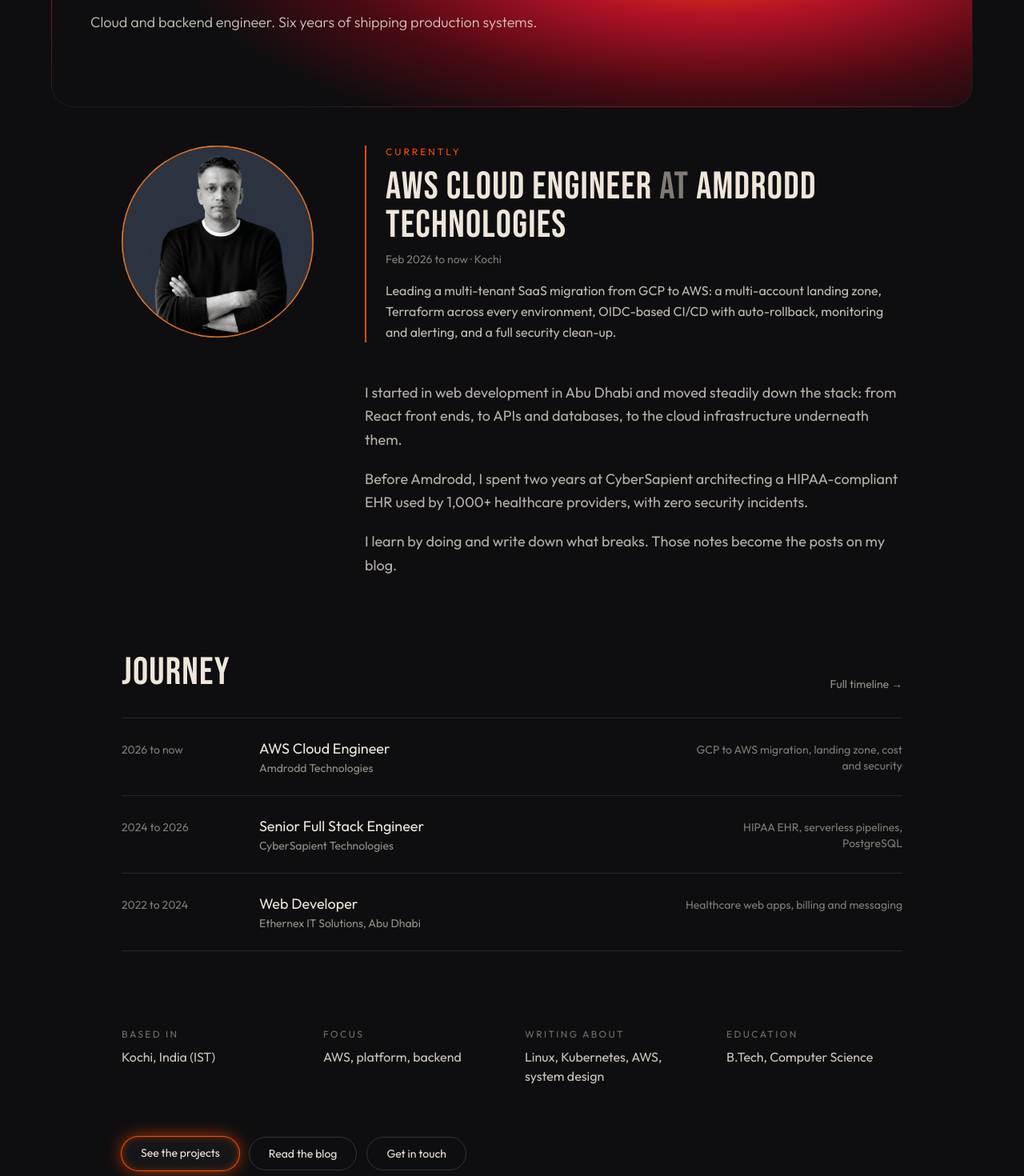
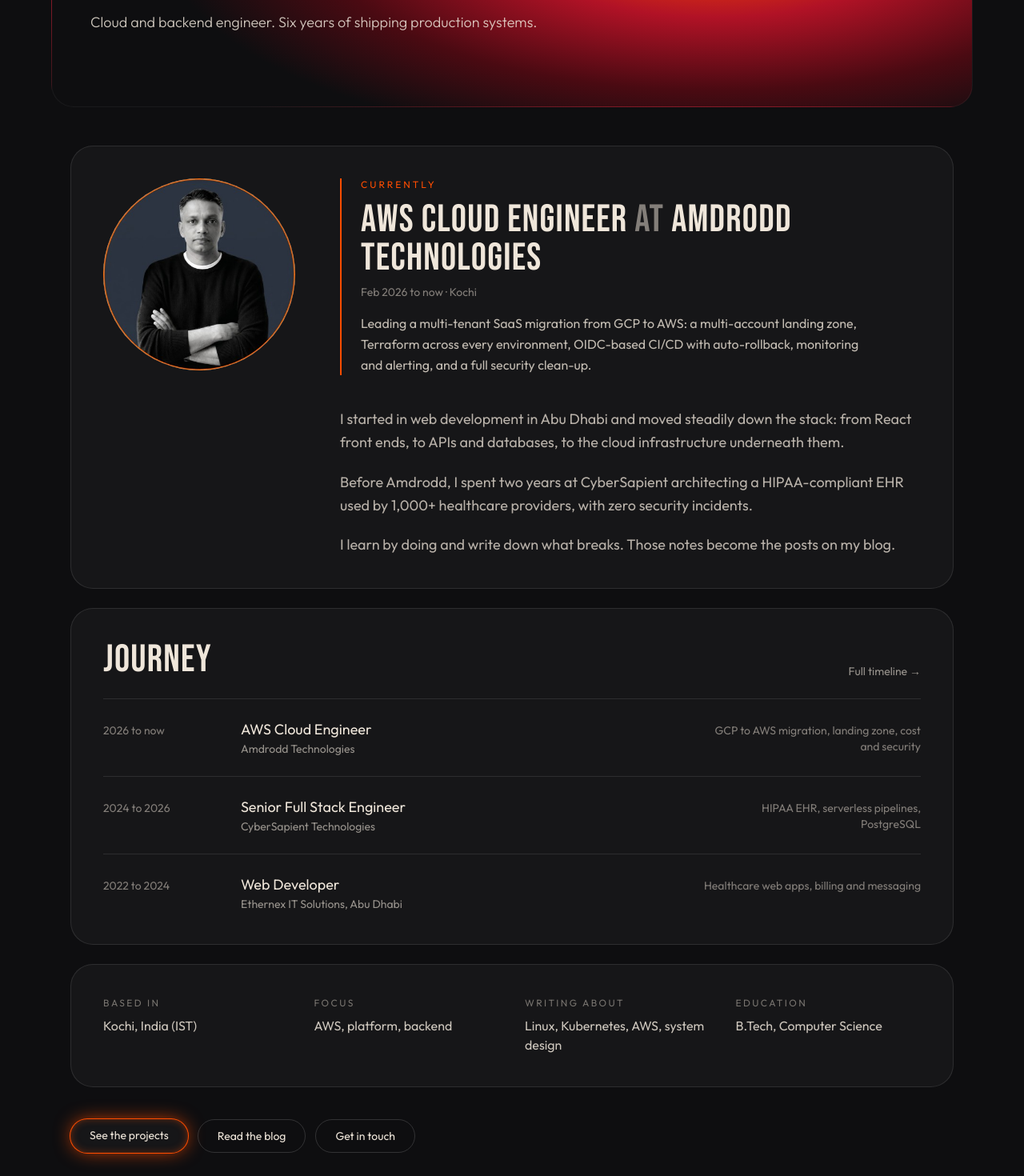
Before and after one commit to shyamenk/shyamenk.space, a Next.js app: page /about in a window 1280 px wide. Shown: the part 300-1770 px from the top of the page at 80% size. Built offline with nearby package versions, Linux system fonts and the light colour scheme.

Commit message:
fix(about): match sections to header width and card padding (#13)
Closes #12

```diff
--- a/src/app/about/page.tsx
+++ b/src/app/about/page.tsx
@@ -15,6 +15,9 @@ const next = [
   { label: "Get in touch", href: "/contact" },
 ];
 
+// Same width as the header card and the same padded card as the Contact page.
+const card = "rounded-[28px] border border-white/10 bg-void p-6 sm:p-10";
+
 export default function AboutPage() {
   const { current } = about;
 
@@ -23,18 +26,19 @@ export default function AboutPage() {
       <PageHeader eyebrow={profile.role} title={about.title} intro={about.lead} />
 
       {/* Intro: photo + currently + story */}
-      <section className="mx-auto grid max-w-5xl gap-12 px-4 pt-12 sm:px-6 md:grid-cols-[240px_1fr] md:gap-16">
+      <section className="mx-auto mt-12 max-w-6xl px-4 sm:px-6">
+        <div className={`reveal grid gap-10 md:grid-cols-[240px_1fr] md:gap-14 ${card}`}>
           <Image
             src={profile.photo.src}
             alt={profile.photo.alt}
             width={400}
             height={400}
             loading="eager"
-          className="reveal h-60 w-60 rounded-full object-cover"
+            className="h-60 w-60 rounded-full object-cover"
           />
 
           <div>
-          <div className="reveal border-l-2 border-lava pl-6">
+            <div className="border-l-2 border-lava pl-6">
               <p className="text-xs uppercase tracking-[0.25em] text-lava">{current.label}</p>
               <p className="mt-3 font-bebas text-4xl leading-none tracking-wide sm:text-5xl">
                 {current.role} <span className="text-bone/50">at</span> {current.company}
@@ -43,19 +47,21 @@ export default function AboutPage() {
               <p className="mt-4 max-w-[60ch] leading-relaxed text-bone/80">{current.summary}</p>
             </div>
 
-          <div className="mt-12 space-y-5">
+            <div className="mt-10 space-y-5">
               {about.paragraphs.map((p) => (
-              <p key={p} className="reveal max-w-[62ch] text-lg leading-relaxed text-bone/75">
+                <p key={p} className="max-w-[62ch] text-lg leading-relaxed text-bone/75">
                   {p}
                 </p>
               ))}
             </div>
           </div>
+        </div>
       </section>
 
       {/* Journey */}
-      <section className="mx-auto max-w-5xl px-4 pt-24 sm:px-6">
-        <div className="reveal flex items-end justify-between gap-6">
+      <section className="mx-auto mt-6 max-w-6xl px-4 sm:px-6">
+        <div className={`reveal ${card}`}>
+          <div className="flex items-end justify-between gap-6">
             <h2 className="font-bebas text-5xl tracking-wide">Journey</h2>
             <Link href="/#timeline" className="group text-sm text-bone/60 transition hover:text-lava">
               Full timeline{" "}
@@ -64,12 +70,11 @@ export default function AboutPage() {
               </span>
             </Link>
           </div>
-        <ol className="mt-8 border-t border-white/10">
-          {about.journey.map((step, i) => (
+          <ol className="mt-6 border-t border-white/10">
+            {about.journey.map((step) => (
               <li
                 key={step.company}
-              className="reveal group grid gap-1 border-b border-white/10 py-6 transition-colors hover:bg-white/[0.02] sm:grid-cols-[140px_1fr_auto] sm:items-baseline sm:gap-8"
-              style={{ transitionDelay: `${i * 0.06}s` }}
+                className="group grid gap-1 border-b border-white/10 py-6 last:border-0 last:pb-0 sm:grid-cols-[140px_1fr_auto] sm:items-baseline sm:gap-8"
               >
                 <span className="text-sm text-bone/50">{step.period}</span>
                 <span>
@@ -80,11 +85,12 @@ export default function AboutPage() {
               </li>
             ))}
           </ol>
+        </div>
       </section>
 
       {/* Quick facts */}
-      <section className="mx-auto max-w-5xl px-4 pt-24 sm:px-6">
-        <dl className="reveal grid gap-8 sm:grid-cols-2 lg:grid-cols-4">
+      <section className="mx-auto mt-6 max-w-6xl px-4 sm:px-6">
+        <dl className={`reveal grid gap-8 sm:grid-cols-2 lg:grid-cols-4 ${card}`}>
           {about.facts.map((fact) => (
             <div key={fact.label}>
               <dt className="text-xs uppercase tracking-[0.2em] text-bone/45">{fact.label}</dt>
@@ -93,7 +99,7 @@ export default function AboutPage() {
           ))}
         </dl>
 
-        <div className="reveal mt-16 flex flex-wrap gap-3">
+        <div className="reveal mt-10 flex flex-wrap gap-3">
           {next.map((link, i) => (
             <Link
               key={link.href}
```
Lines whose indentation alone changed are shown as unchanged.
